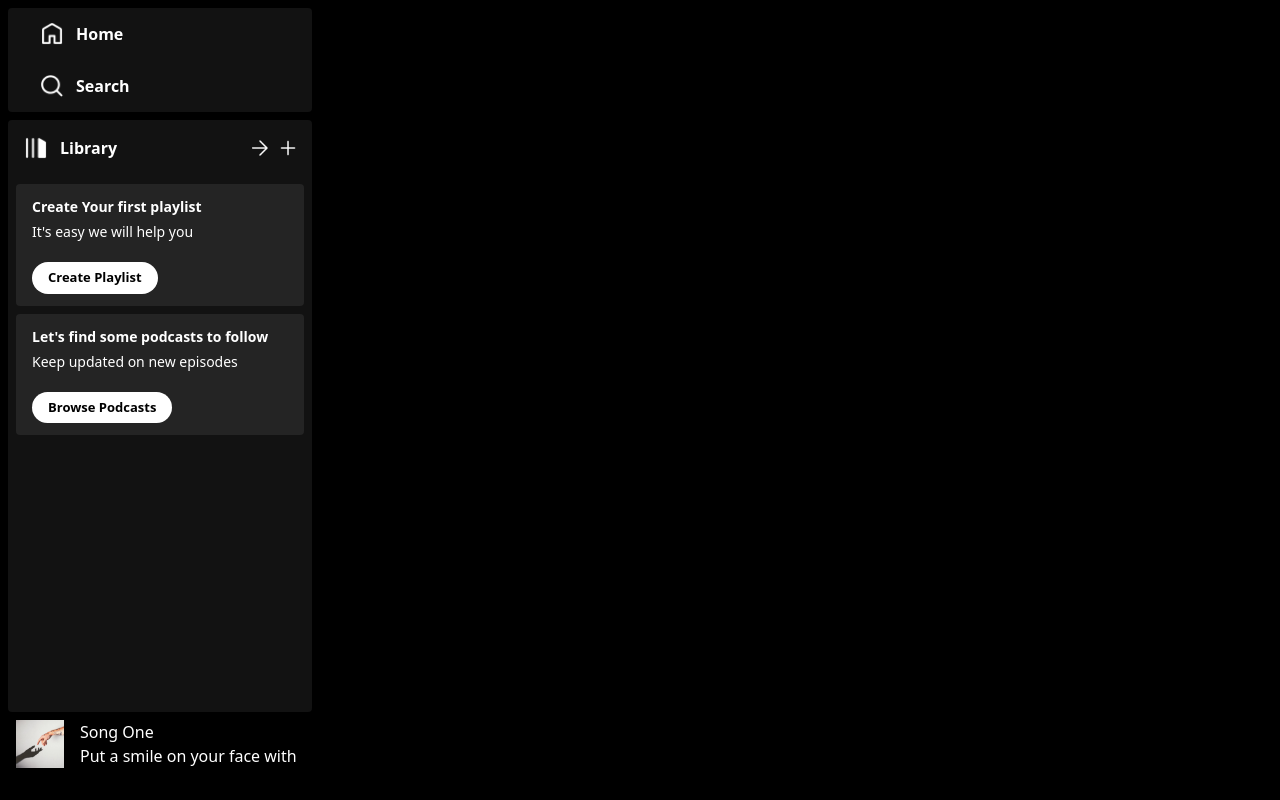
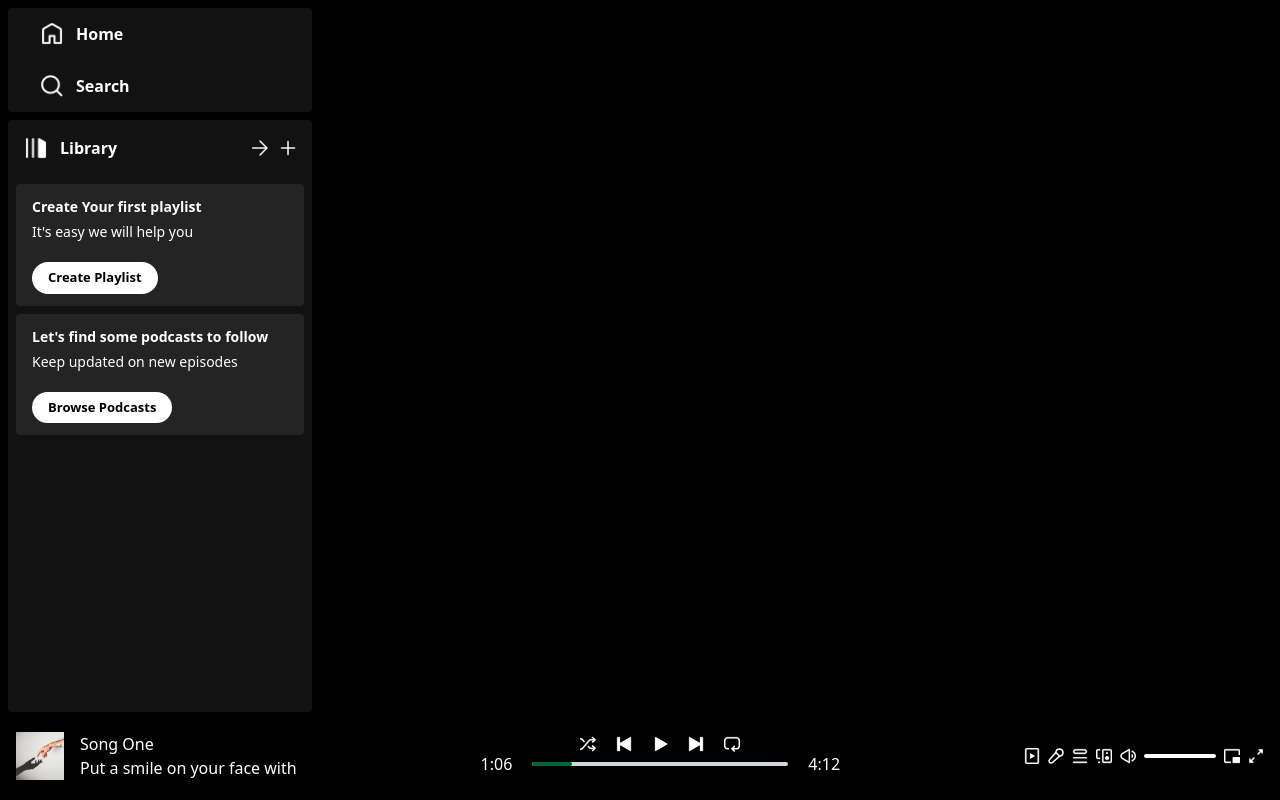
Before and after one commit to malikmoeeznawaz1/Spotify-Frontend---clone, a React (Vite) app: page / in a window 1280 px wide. Built offline with nearby package versions, Linux system fonts and the light colour scheme.

Commit message:
Player section developed

```diff
--- a/src/components/Player.jsx
+++ b/src/components/Player.jsx
@@ -1,9 +1,9 @@
 import React from 'react'
-import { songsData } from '../assets/assets'
+import { assets, songsData } from '../assets/assets'
 
 const Player = () => {
   return (
-    <div className='h-[10%] bg-black text-white flex justify-between items-start px-4'>
+    <div className='h-[10%] bg-black text-white flex items-center px-4 pb-2'>
         <div className="hidden lg:flex items-center gap-4">
             <img className='w-12' src={songsData[0].image} alt="" />
             <div>
@@ -11,6 +11,32 @@ const Player = () => {
                 <p>{songsData[0].desc.slice(0,30)}</p>
             </div>
         </div>
+        <div className="flex flex-col items-center m-auto ">
+            <div className="flex gap-5">
+                <img src={assets.shuffle_icon} alt="" className="w-4 cursor-pointer" />
+                <img src={assets.prev_icon} alt="" className="w-4 cursor-pointer" />
+                <img src={assets.play_icon} alt="" className="w-4 cursor-pointer" />
+                <img src={assets.next_icon} alt="" className="w-4 cursor-pointer" />
+                <img src={assets.loop_icon} alt="" className="w-4 cursor-pointer" />
+            </div>
+            <div className="flex items-center gap-5">
+               <p>1:06</p>
+               <div className="w-[20vw] max-w-[300px] bg-gray-300 rounded-full cursor-pointer">
+                <hr className='h-1 border-none w-10 bg-green-800 rounded-full' />
+               </div>
+               <p>4:12</p>
+            </div>
+        </div>
+        <div className='hidden lg:flex items-center gap-2 '>
+            <img src={assets.plays_icon} alt="" className="w-4 cursor-pointer" />
+            <img src={assets.mic_icon} alt="" className="w-4 cursor-pointer" />
+            <img src={assets.queue_icon} alt="" className="w-4 cursor-pointer" />
+            <img src={assets.speaker_icon} alt="" className="w-4 cursor-pointer" />
+            <img src={assets.volume_icon} alt="" className="w-4 cursor-pointer" />
+            <div className="w-18 bg-slate-50 h-1 rounded "></div>
+            <img src={assets.mini_player_icon} alt="" className="w-4 cursor-pointer" />
+            <img src={assets.zoom_icon} alt="" className="w-4 cursor-pointer" />
+        </div>
     </div>
   )
 }
```
